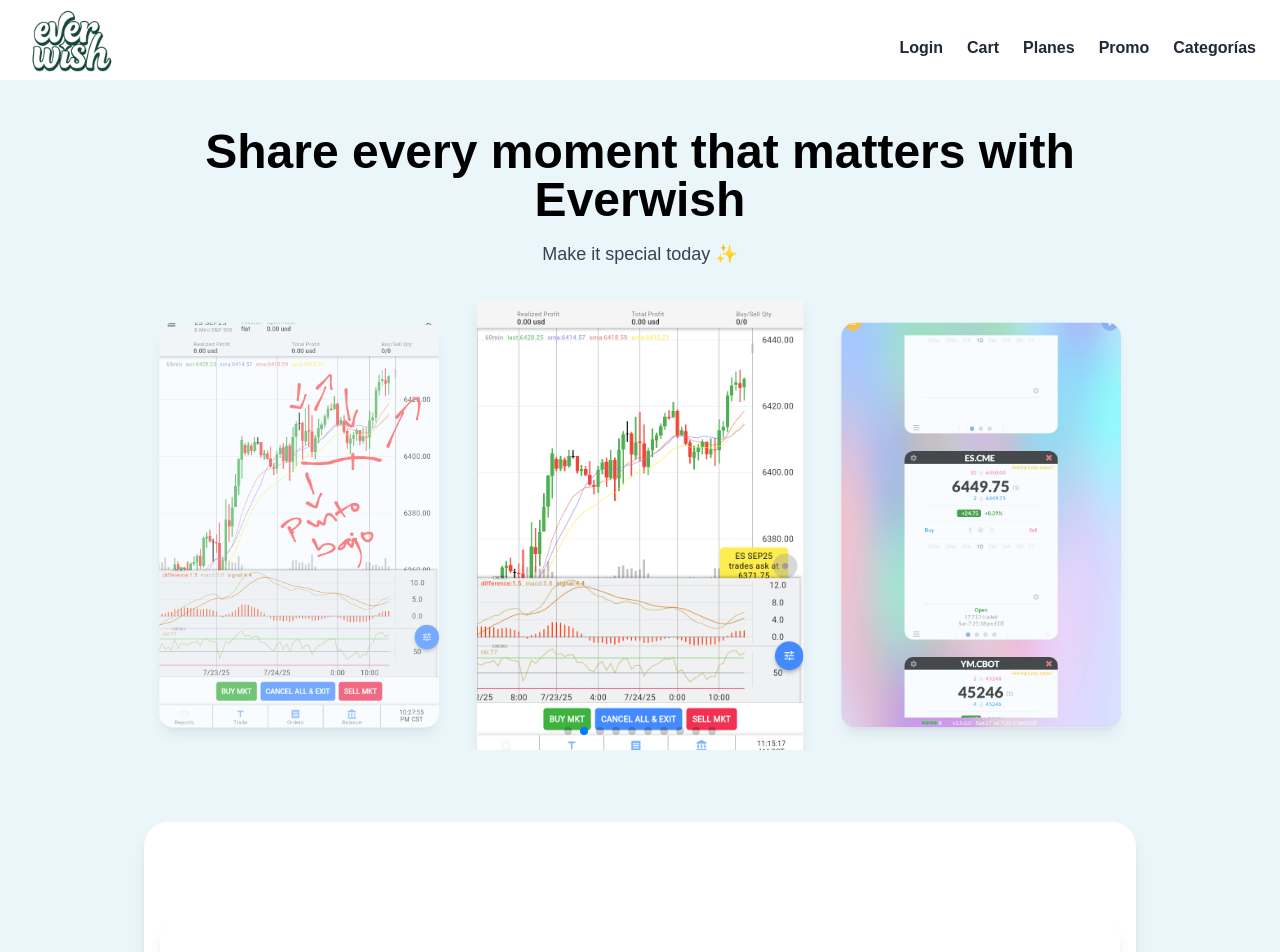
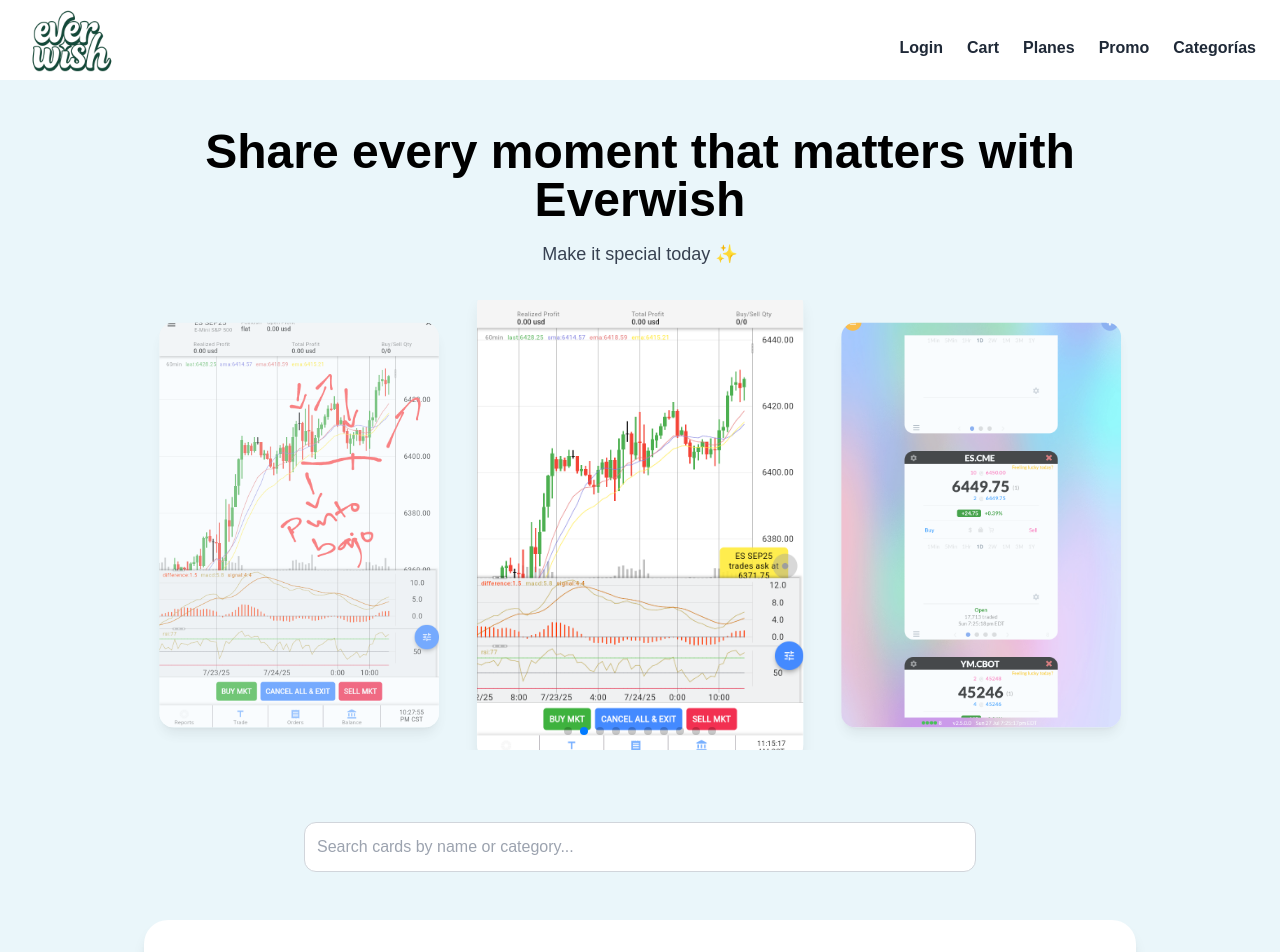
Before and after one commit to everwishhq-commits/EverWish, a Next.js app: page / in a window 1280 px wide. Shown: the top 952 px of the page. Built offline with nearby package versions, Linux system fonts and the light colour scheme; no server answers.

Commit message:
Update page.js

```diff
--- a/app/page.js
+++ b/app/page.js
@@ -3,6 +3,7 @@ import { useState } from "react";
 import Splash from "./components/splash";
 import Header from "./components/header";
 import Carousel from "./components/carousel";
+import SearchBar from "./components/searchbar";
 import Categories from "./components/categories";
 import Reviews from "./components/reviews";
 import Footer from "./components/footer";
@@ -16,27 +17,34 @@ export default function Page() {
       {!loading && (
         <>
           <Header />
+
           <main className="pt-24 md:pt-28 lg:pt-32 px-4 max-w-5xl mx-auto text-center">
-
-            {/* Título */}
+            {/* Título principal */}
             <h1 className="text-3xl md:text-5xl font-extrabold">
               Share every moment that matters with Everwish
             </h1>
 
             {/* Subtítulo */}
-            <p className="mt-4 text-lg text-gray-700">Make it special today ✨</p>
+            <p className="mt-4 text-lg text-gray-700">
+              Make it special today ✨
+            </p>
 
             {/* Carrusel */}
             <div className="mt-8">
               <Carousel />
             </div>
 
-            {/* Categorías */}
+            {/* 🔍 Barra de búsqueda */}
+            <section className="mt-12">
+              <SearchBar />
+            </section>
+
+            {/* 🎨 Categorías */}
             <section className="mt-12 bg-white rounded-t-3xl shadow-lg py-12 px-4">
               <Categories />
             </section>
 
-            {/* Reviews */}
+            {/* 💬 Reseñas */}
             <section className="mt-16">
               <Reviews />
             </section>
@@ -47,4 +55,4 @@ export default function Page() {
       )}
     </>
   );
-}
+              }
```
